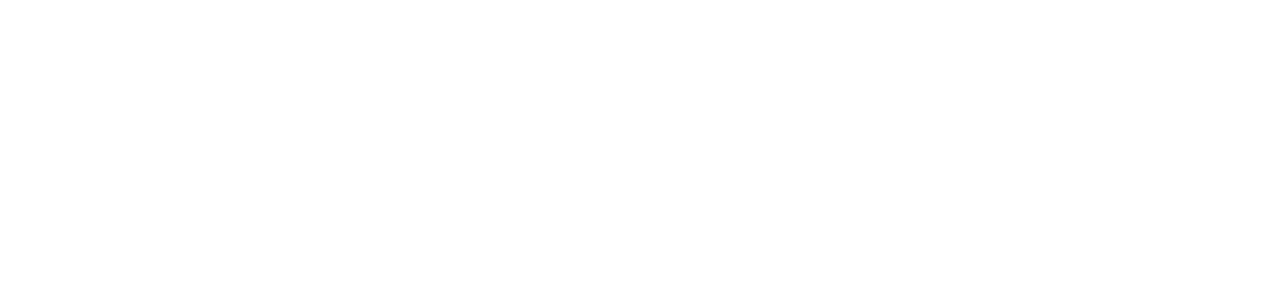
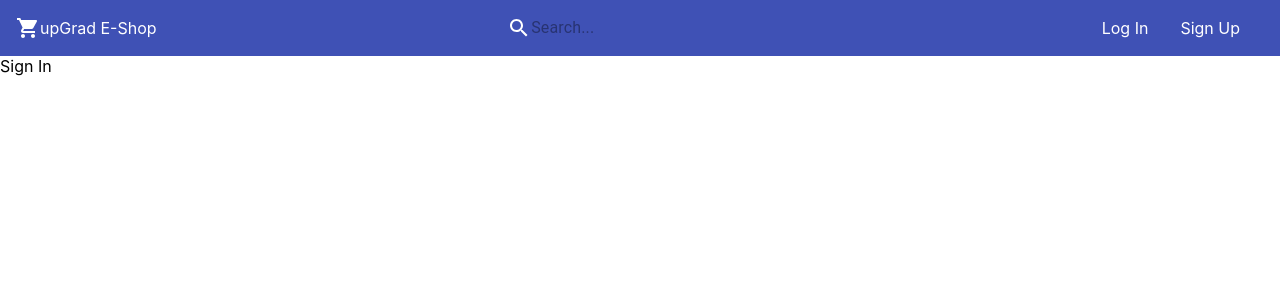
Before and after one commit to miyuki19/upgrad-eshop-app, a React (Create React App) app: page /login in a window 1280 px wide. Before the commit this address had no page. Shown: the top 300 px of the page. Built offline with nearby package versions, Linux system fonts and the light colour scheme.

Commit message:
update navigation bar

```diff
--- a/src/App.jsx
+++ b/src/App.jsx
@@ -6,7 +6,7 @@ function App() {
   return (
     <BrowserRouter>
       <Routes>
-        <Route path='/signin' element={<SignIn />} />
+        <Route path='/login' element={<SignIn />} />
         <Route path='/signup' element={<SignUp />} />
         <Route path='/' element={<Home />} />
       </Routes>
--- a/src/components/NavigationBar.jsx
+++ b/src/components/NavigationBar.jsx
@@ -1,34 +1,41 @@
-import React from 'react'
-import ShoppingCart from '@material-ui/icons/ShoppingCart'
-import styled from 'styled-components'
+import React, { useState } from 'react'
+import {
+  CartIcon,
+  Nav,
+  NavLink,
+  NavMenu,
+  NavBars,
+  SearchBar,
+  SearchIconWrapper,
+  StyledInputBase,
+  SearchIcon,
+} from './NavigationBarStyle'
 
 const NavigationBar = () => {
+  const { isLogin, setIsLogin } = useState(false)
   return (
-    <div>
-      <Container>
-        <Icon />
-        <span>upGrad E-Shop</span>
-      </Container>
-    </div>
+    <>
+      <Nav>
+        <NavLink to='/'>
+          <CartIcon />
+          <span>upGrad E-Shop</span>
+        </NavLink>
+        {isLogin ? <NavBars>Search Box</NavBars> : null}
+        <NavBars>
+          <SearchBar>
+            <SearchIconWrapper>
+              <SearchIcon />
+            </SearchIconWrapper>
+            <StyledInputBase placeholder='Search...' />
+          </SearchBar>
+        </NavBars>
+        <NavMenu>
+          <NavLink to='/login'>Log In</NavLink>
+          <NavLink to='/signup'>Sign Up</NavLink>
+        </NavMenu>
+      </Nav>
+    </>
   )
 }
 
 export default NavigationBar
-
-const Container = styled.div`
-  display: flex;
-  justify-content: center;
-  align-items: center;
-  flex-direction: row;
-  gap: 3rem;
-  background-color: #3f51b5;
-  width: 100vw;
-  height: 4vh;
-  span {
-    color: white;
-  }
-`
-
-const Icon = styled(ShoppingCart)`
-  color: white;
-`
--- /dev/null
+++ b/src/components/NavigationBarStyle.js
@@ -0,0 +1,64 @@
+import styled from 'styled-components'
+import { NavLink as Link } from 'react-router-dom'
+import ShoppingCart from '@material-ui/icons/ShoppingCart'
+import { InputBase } from '@material-ui/core'
+import Search from '@material-ui/icons/Search'
+
+export const CartIcon = styled(ShoppingCart)`
+  color: white;
+`
+export const SearchIcon = styled(Search)`
+  color: white;
+`
+
+export const Nav = styled.nav`
+  background: #3f51b5;
+  height: 40px;
+  display: flex;
+  justify-content: space-between;
+  padding: 0.5rem calc((100vw - 2560px) / 2);
+  z-index: 10;
+`
+export const NavLink = styled(Link)`
+  color: #fff;
+  display: flex;
+  align-items: center;
+  text-decoration: none;
+  padding: 0 1rem;
+  height: 100%;
+  cursor: pointer;
+`
+
+export const NavBars = styled.div`
+  display: flex;
+  align-items: center;
+  margin-right: -24px;
+`
+
+export const NavMenu = styled.nav`
+  display: flex;
+  align-items: center;
+  margin-right: 24px;
+`
+
+export const SearchBar = styled.div`
+  position: relative;
+  margin-left: 0;
+`
+
+export const SearchIconWrapper = styled.div`
+  height: 100%;
+  padding: 0 0.5rem;
+  position: absolute;
+  pointer-events: none;
+  display: flex;
+  align-items: center;
+  justify-content: center;
+`
+
+export const StyledInputBase = styled(InputBase)`
+  background: transparent;
+  width: 100%;
+  padding: 0 2rem;
+  border-radius: 3px;
+`
```
